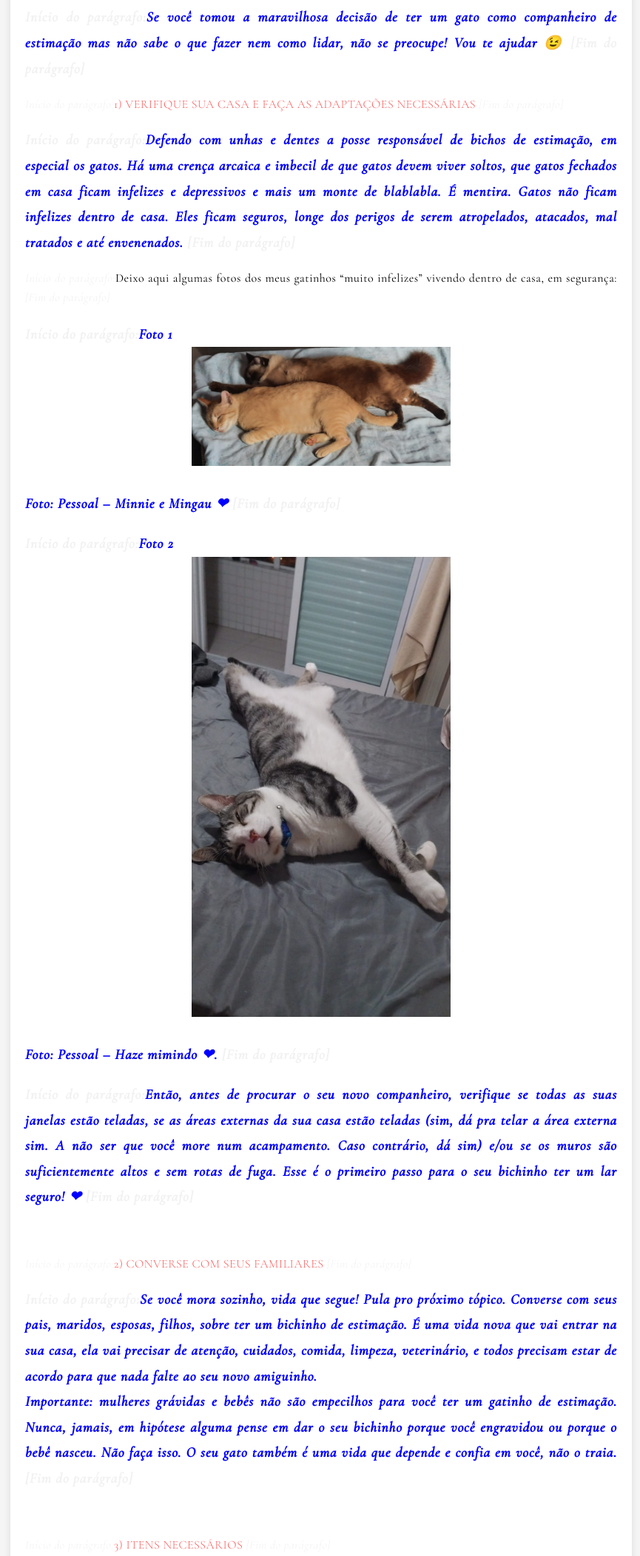
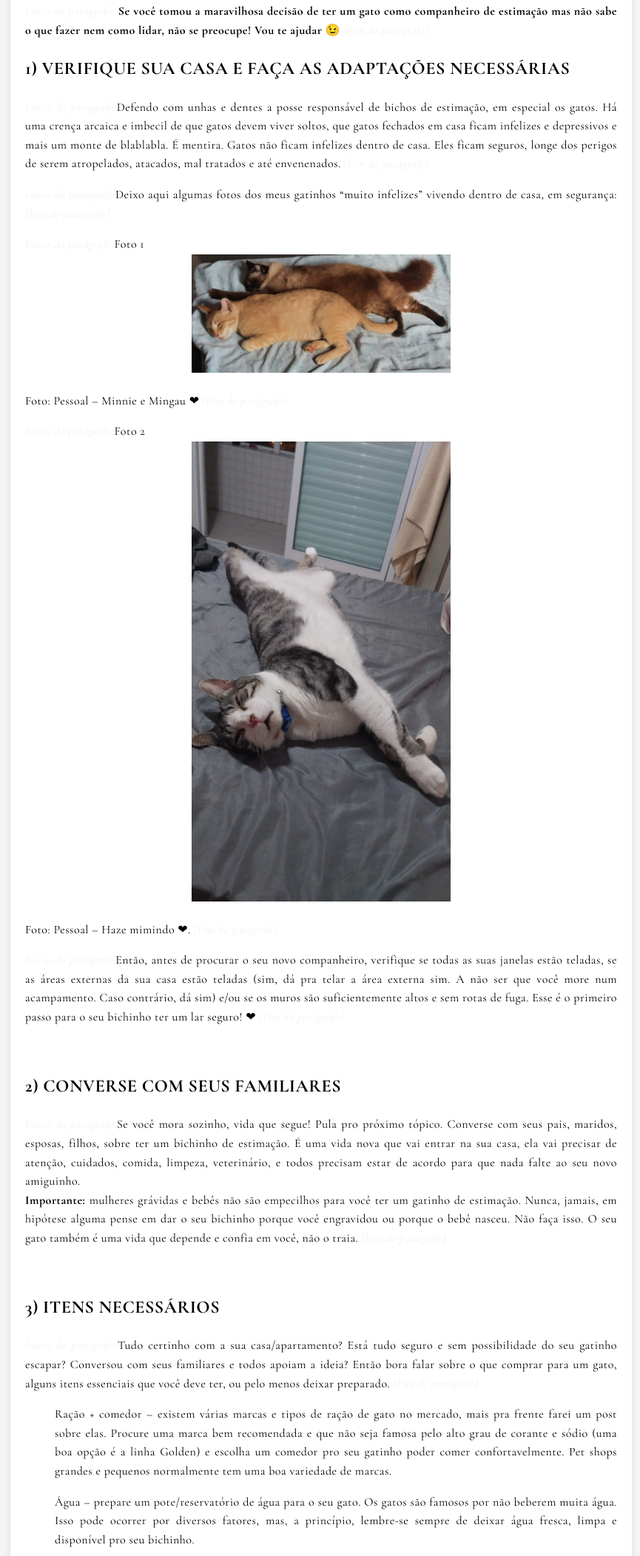
Before and after one commit to jcholanda/lovecats, a plain HTML site: page categoria.html in a window 1280 px wide. Shown: the part 196-2300 px from the top of the page at 74% size, without its empty margins (206-1071 px from the left). Drawn offline with nearby package versions, Linux system fonts and the light colour scheme; files whose address does not match are found by name.

Commit message:
Update categoria.html

```diff
--- a/categoria.html
+++ b/categoria.html
@@ -23,41 +23,41 @@
     </header>
     <main>
         <article>
-            <p class="classeum">Se você tomou a maravilhosa decisão de ter um gato como companheiro de estimação mas não sabe o que fazer nem como lidar, não se preocupe! Vou te ajudar 😉</p>
-            <p class="classedois">1) VERIFIQUE SUA CASA E FAÇA AS ADAPTAÇÕES NECESSÁRIAS</p>
-            <p class="classeum">Defendo com unhas e dentes a posse responsável de bichos de estimação, em especial os gatos. Há uma crença arcaica e imbecil de que gatos devem viver soltos, que gatos fechados em casa ficam infelizes e depressivos e mais um monte de blablabla. É mentira. Gatos não ficam infelizes dentro de casa. Eles ficam seguros, longe dos perigos de serem atropelados, atacados, mal tratados e até envenenados.</p>
+            <p class="classeitens"> <b>Se você tomou a maravilhosa decisão de ter um gato como companheiro de estimação mas não sabe o que fazer nem como lidar, não se preocupe! Vou te ajudar 😉</b></p>
+            <h2 class="classeitens">1) VERIFIQUE SUA CASA E FAÇA AS ADAPTAÇÕES NECESSÁRIAS</h2>
+            <p class="classetexto">Defendo com unhas e dentes a posse responsável de bichos de estimação, em especial os gatos. Há uma crença arcaica e imbecil de que gatos devem viver soltos, que gatos fechados em casa ficam infelizes e depressivos e mais um monte de blablabla. É mentira. Gatos não ficam infelizes dentro de casa. Eles ficam seguros, longe dos perigos de serem atropelados, atacados, mal tratados e até envenenados.</p>
             <p class="classum">Deixo aqui algumas fotos dos meus gatinhos “muito infelizes” vivendo dentro de casa, em segurança:</p>
-            <p class="classeum">Foto 1 <img src="c:\Users\camil\OneDrive\Máteria\minnie.jpg" alt=""><br>Foto: Pessoal – Minnie e Mingau ❤</p>
-            <p class="classeum">Foto 2 <img src="c:\Users\camil\OneDrive\Máteria\hazer.jpg" alt=""><br>Foto: Pessoal – Haze mimindo ❤.</p>
-            <p class="classeum">Então, antes de procurar o seu novo companheiro, verifique se todas as suas janelas estão teladas, se as áreas externas da sua casa estão teladas (sim, dá pra telar a área externa sim. A não ser que você more num acampamento. Caso contrário, dá sim) e/ou se os muros são suficientemente altos e sem rotas de fuga. Esse é o primeiro passo para o seu bichinho ter um lar seguro! ❤</p>
+            <p class="classetexto">Foto 1 <img src="c:\Users\camil\OneDrive\Máteria\minnie.jpg" alt=""><br>Foto: Pessoal – Minnie e Mingau ❤</p>
+            <p class="classetexto">Foto 2 <img src="c:\Users\camil\OneDrive\Máteria\hazer.jpg" alt=""><br>Foto: Pessoal – Haze mimindo ❤.</p>
+            <p class="classetexto">Então, antes de procurar o seu novo companheiro, verifique se todas as suas janelas estão teladas, se as áreas externas da sua casa estão teladas (sim, dá pra telar a área externa sim. A não ser que você more num acampamento. Caso contrário, dá sim) e/ou se os muros são suficientemente altos e sem rotas de fuga. Esse é o primeiro passo para o seu bichinho ter um lar seguro! ❤</p>
             <br>
-            <p class="classedois">2) CONVERSE COM SEUS FAMILIARES</p>
-            <p class="classeum">Se você mora sozinho, vida que segue! Pula pro próximo tópico.
+            <h2 class="classeitens">2) CONVERSE COM SEUS FAMILIARES</h2>
+            <p class="classetexto">Se você mora sozinho, vida que segue! Pula pro próximo tópico.
 
                 Converse com seus pais, maridos, esposas, filhos, sobre ter um bichinho de estimação. É uma vida nova que vai entrar na sua casa, ela vai precisar de atenção, cuidados, comida, limpeza, veterinário, e todos precisam estar de acordo para que nada falte ao seu novo amiguinho.
                 <br>
                 <b>Importante:</b> mulheres grávidas e bebês não são empecilhos para você ter um gatinho de estimação. Nunca, jamais, em hipótese alguma pense em dar o seu bichinho porque você engravidou ou porque o bebê nasceu. Não faça isso. O seu gato também é uma vida que depende e confia em você, não o traia.</p>
                 <br>
-                <p class="classedois">3) ITENS NECESSÁRIOS</p>
-                <p class="classeum">Tudo certinho com a sua casa/apartamento? Está tudo seguro e sem possibilidade do seu gatinho escapar? Conversou com seus familiares e todos apoiam a ideia? Então bora falar sobre o que comprar para um gato, alguns itens essenciais que você deve ter, ou pelo menos deixar preparado.</p>
+                <h2 class="classeitens">3) ITENS NECESSÁRIOS</h2>
+                <p class="classetexto">Tudo certinho com a sua casa/apartamento? Está tudo seguro e sem possibilidade do seu gatinho escapar? Conversou com seus familiares e todos apoiam a ideia? Então bora falar sobre o que comprar para um gato, alguns itens essenciais que você deve ter, ou pelo menos deixar preparado.</p>
                 <ol>Ração + comedor – existem várias marcas e tipos de ração de gato no mercado, mais pra frente farei um post sobre elas. Procure uma marca bem recomendada e que não seja famosa pelo alto grau de corante e sódio (uma boa opção é a linha Golden) e escolha um comedor pro seu gatinho poder comer confortavelmente. Pet shops grandes e pequenos normalmente tem uma boa variedade de marcas.</ol>
                 <ol>Água – prepare um pote/reservatório de água para o seu gato. Os gatos são famosos por não beberem muita água. Isso pode ocorrer por diversos fatores, mas, a princípio, lembre-se sempre de deixar água fresca, limpa e disponível pro seu bichinho.</ol>
                 <ol>Caixinha de areia – depois de comer e beber dá vontade de ir ao banheiro, né? Seu futuro gatinho precisa de um banheirinho pra ele. Existem (assim como as rações) várias marcas e tipos diferentes de areia sanitária para gatos no mercado. Procure uma básica pra ir começando e uma caixinha. Você também encontra em pet shops vários desses tipos, só escolher. <b>Importante:</b> quando o seu gatinho chegar, provavelmente ele estará assustado com o ambiente novo e (talvez) possa fazer seu xixi e cocô fora da caixinha por um tempo. Isso normalmente vai acontecer num cantinho da sala ou do quarto, raramente em cima das coisas, ok? Primeiramente, não se desespere. Não chore. Não se frustre. Não bata (<b>NUNCA BATA</b>) no seu gato. Entenda que ele está num ambiente novo, sem saber se é um lugar seguro pra ele, ainda não está a vontade e está marcando o território dele pra se sentir mais “dono do lugar”. Se for um filhote, ele talvez não tenha aprendido a usar a caixinha ainda. Uma boa dica é limpar uma parte do xixi com papel higiênico e colocar o papel enterrado na caixinha de areia. Isso vai fazer com que ele identifique o cheiro dele naquele lugar específico e isso vai ajudá-lo a entender e a se acostumar. Com o cocô a mesma coisa, recolha um pouco para a caixinha. Com o tempo e a confiança que você passar pra ele, ele vai aprender e passar a usar a caixinha sempre, não se preocupe. ❤</ol>
                 <ol>Brinquedinhos – mas gato brinca? Brinca! Existem vários brinquedinhos específicos para gatos nas pet shops! Gatos são naturalmente caçadores, então, ratinhos, bichinhos pequenos, tudo que remeta à natureza caçadora deles e que eles possam “voltar às raízes” são ótimas opções. Existem também varinhas com bolinhas na ponta para você e ele brincarem juntos, bolinhas pra ele sair correndo, enfim… Só escolher!</ol>
                 <br>
-                <p class="classedois">4) TUDO ARRUMADO MAS… CADÊ O GATO?</p>
-                <p class="classeum">Agora vem a hora mais empolgante. Onde procurar o seu gatinho? <br>
+                <h2 class="classeitens">4) TUDO ARRUMADO MAS… CADÊ O GATO?</h2>
+                <p class="classetexto">Agora vem a hora mais empolgante. Onde procurar o seu gatinho? <br>
                     <br>
                     Outra defesa que sempre farei aqui é adotar e nunca comprar. A indústria da venda de filhotes é suja, horrível e só existe porque tem quem alimente esse mal trato. Não seja uma dessas pessoas. <br>
                     <br>
                     Procure na sua cidade ONGs e cuidadores responsáveis que com certeza tem filhotes e adultos em busca de um lar. ❤ Fique atento também nas redes sociais, sempre aparece algum gatinho resgatado precisando de uma nova casa. Se você for atrás de ONGs, a vantagem é que, normalmente, os gatos já vão vacinados, castrados e vermifugados, então você só precisará se preocupar com o acompanhamento dos cuidados mesmo. Mas não rejeite um gatinho só porque você terá um pouquinho a mais de trabalho com os cuidados dele. Tenho certeza que ele vai te agradecer muito e você terá um companheiro muito feliz ao seu lado!</p> <br>
                     <br>
-                    <p class="classedois">5) ELE ESTÁ BRAVO? OU TEM MEDO DE MIM?</p>
-                    <p class="classeum">Casa arrumada, gatinho escolhido e adotado. Mas ele não parece feliz… Será que não gostou de você ou da casa? <br>
+                    <h2 class="classeitens">5) ELE ESTÁ BRAVO? OU TEM MEDO DE MIM?</h2>
+                    <p class="classetexto">Casa arrumada, gatinho escolhido e adotado. Mas ele não parece feliz… Será que não gostou de você ou da casa? <br>
                           <br>
                         Gatos são bichos que não gostam de mudanças no mundo deles, então, se ele estava acostumado com o abrigo, com a casa do cuidador ou com as ruas onde morava, ele vai estranhar sim a sua casa. Como comentei mais acima, os gatos (principalmente adultos) precisam de um tempo de adaptação.  Esse tempo pode levá-los a se esconder e não querer ver a sua cara, a fazer xixi e cocô fora do lugar, a rosnar quando você chegar perto. Não fique bravo nem triste, dê tempo ao seu gatinho. Não force contato também, isso pode deixá-lo mais estressado ainda. Deixe comida e água sempre disponíveis, e deixe que ele vá até você e perceba que está num ambiente seguro. A partir do momento que ele chegar perto, deixar você chegar perto e até liberar um carinho de leve, pronto! ❤</p> <br>
                         <br>
-                         <p class="classedois">6) POR FIM… DESAPEGUE.</p>
+                         <h2 class="classeitens">6) POR FIM… DESAPEGUE.</h2>
                          <p class="classum">Calma, não desapegue do seu gato!<br>
                         <br>
                         Gatos são curiosos, exploradores, e gostam de, literalmente, se sentirem donos da casa. Então, tudo que está na sua casa é deles. É hora de desapegar das suas coisas materiais, ou seu gato vai força-lo a fazer. O sofá e a cama vão ser arranhados, as prateleiras serão um parquinho muito divertido, a cortina vai fazê-lo se sentir o próprio Indiana Jones. Acontece. Não importa quantos brinquedinhos o seu gatinho tenha (nem quantos arranhadores próprios), vai chegar uma hora que ele vai querer brincar com as suas coisas. Caso você tenha muitos bibelôs de decoração, por exemplo, uma dica é envidraçar a estante ou armário. Existem produtos que você pode espirrar nos seus móveis, por exemplo, para afastar o seu gato dali, mas farei um post sobre eles depois. No mais, a regra geral para donos de gato é pratique o desapego!</p> <br>
```
